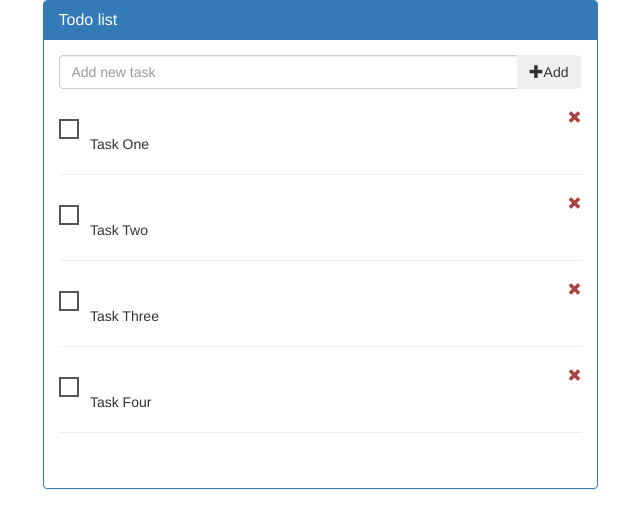
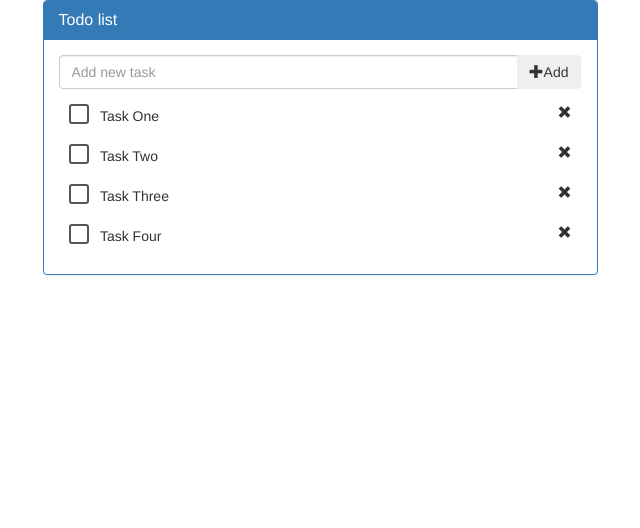
Before and after one commit to vxzry/vue-todo-list-practice, a plain HTML site: page index.html in a window 1280 px wide. Shown: the whole page, without its empty margins (320-960 px from the left). Drawn offline with Linux system fonts and the light colour scheme.

Commit message:
Fixed CSS

```diff
--- a/index.html
+++ b/index.html
@@ -7,24 +7,32 @@
 	<style>
 		.completed {
 			text-decoration: line-through;
-			color: #ddd;
+			color: #777;
 		}
-		ul {
-			list-style-type: none;
-		}
-		li {
-			cursor: pointer;
-		}
-		#app {
-			max-height: 100vw;
-		}
-		.checkbox{
+		.checkbox {
 			max-width: 20px;
 			min-width: 20px;
 			max-height: 20px;
 			min-height: 20px;
 			border: 2px solid #555;
+			border-radius: 3px;
 			display: inline-block;
+		}
+		.checkbox, .task {
+			cursor: pointer;
+		}
+		.task {
+			padding: 0 5px;
+			border-radius: 5px;
+		}
+		.task:hover{
+			background: rgba(0, 0, 0, 0.1);
+		}
+		.remove {
+			padding-top: 10px;
+		}
+		.remove:hover{
+			color: #A60000;
 		}
 
 		/**{	background: rgba(0,0,0,0.1); }*/
@@ -50,23 +58,25 @@
 					    </div>
 						</form>
 
-						<span style="overflow-y: auto; max-height:500px; padding:5px;">
-							<div
-									v-for="task in tasks"
-									@click="toggle($index)"
-							>
-										<span class="checkbox">
-											<span class="glyphicon glyphicon-ok text-success" v-if="task.completed"></span>
-										</span>
-										&nbsp;
-										<span :class="{ 'completed' : task.completed }"> {{ task.body }} </span>
-										<span class="glyphicon glyphicon-remove text-danger pull-right" @click="remove($index)"></span>
+						<div v-if="tasks.length != 0" style="overflow-y: auto; max-height:500px; padding:5px;">
+							<div class="task" v-for="task in tasks" @click="toggle($index)" >
+									<div class="checkbox">
+										<span class="glyphicon glyphicon-ok" v-if="task.completed"></span>
+										<span v-else>&nbsp;</span>
+									</div>
+									<span :class="{ 'completed' : task.completed }"> &nbsp; {{ task.body }} </span>
+									<span class="glyphicon glyphicon-remove pull-right remove" @click="remove($index)"></span>
 
-										<hr>
+									<!-- <hr style="margin:0"> -->
 							</div>
-						</span>
-					</div>
-				</div>
+						</div>
+
+						<div v-else class="text-muted text-center">
+							<br>You have no task at this moment
+						</div>
+
+					</div>	<!-- panel-body  -->
+				</div>  <!-- panel  -->
 			</div>
 		</div>
 	</div>
```
